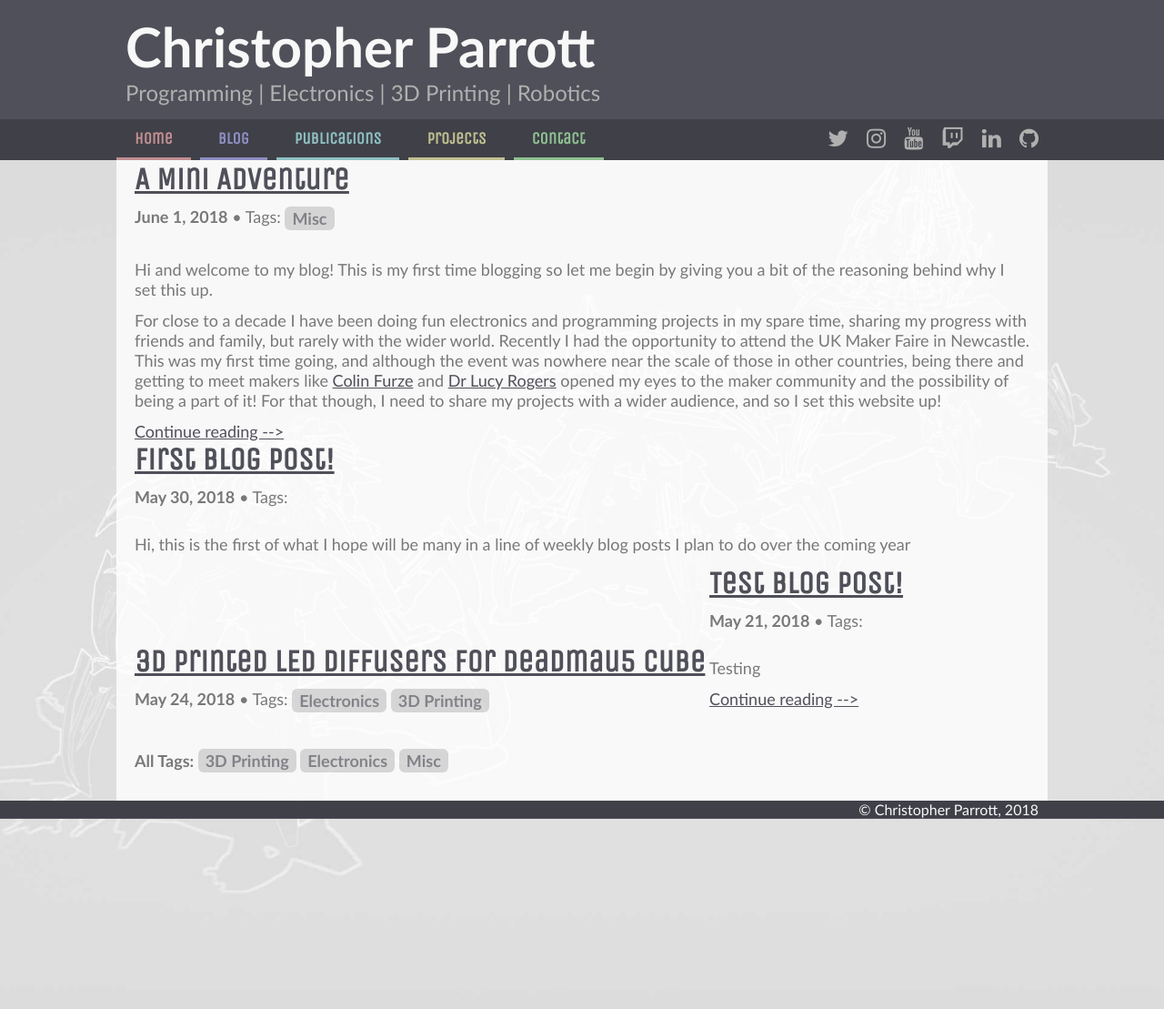
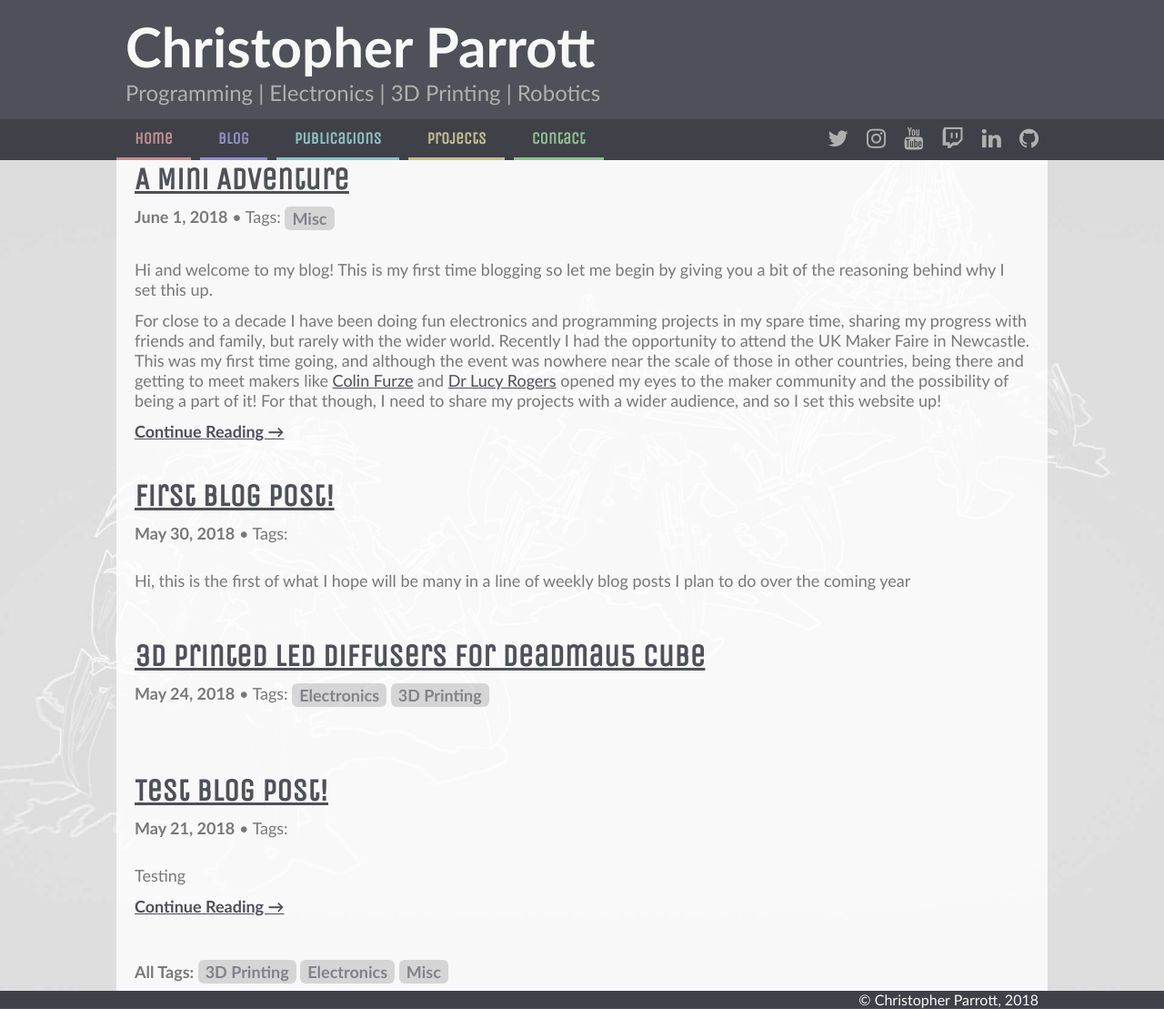
Before and after one commit to christophertmparrott/christophertmparrott.github.io, a Jekyll site: the page built from bloggg/index.html, in a window 1280 px wide. Shown: the whole page at 91% size. Built offline with Jekyll 4.4.1, drawn with Linux system fonts in a browser that asks for light colours; some web fonts are replaced; the list of posts is cut into pages by our own code.

Commit message:
Fixed problem with multiple posts showing incorrectly

```diff
--- a/bloggg/index.html
+++ b/bloggg/index.html
@@ -32,9 +32,8 @@ The following part removes duplicated tags and invalid tags like blank tag.
 {% endfor %}
 				<!-- post list -->
 				<div class="paginator">
-				<ul>
-					{% for post in paginator.posts %}
-					<li>
+				{% for post in paginator.posts %}
+					<div class="postprvw">
 						<div class="posthead">
 							<h2 class="secE"><a href="{{site.baseurl}}{{post.url}}">{{post.title}}</a></h2>
 							<b>{{ post.date | date: "%B %-d, %Y" }}</b>
@@ -45,15 +44,12 @@ The following part removes duplicated tags and invalid tags like blank tag.
 							{% endfor %}
 							{% endif %}
 						</div>
-
 {{post.excerpt}}
-
 					{% if post.content contains site.excerpt_separator %}
-						<a href="{{site.baseurl}}{{post.url}}">Continue reading --></a>
+						<a href="{{site.baseurl}}{{post.url}}"><b>Continue Reading &rarr;</b></a>
 					{% endif %}
-					</li>
+					</div>
 				{% endfor %}
-				</ul>
 				</div>
 
 				<!-- pagination -->
--- a/main.css
+++ b/main.css
@@ -417,6 +417,10 @@ tr > .leftpad {
     margin-right: auto;
 }
 
+.postprvw {
+	margin-bottom: 40px;
+}
+
 /********************
  * Navigation Bar
  ********************/
```
